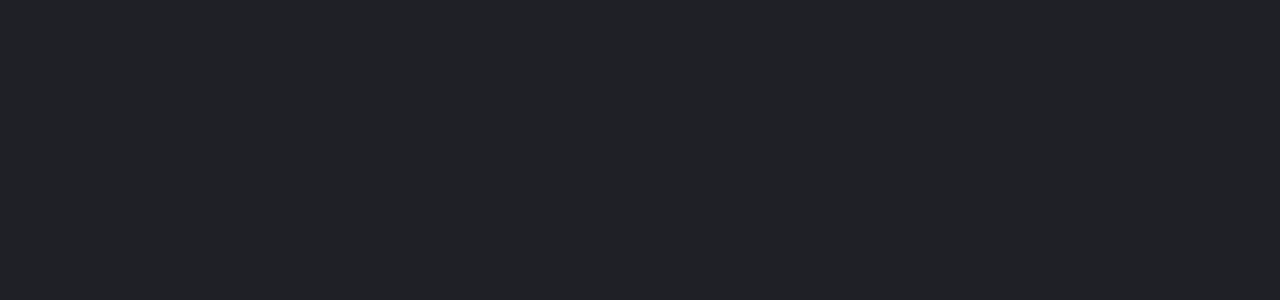
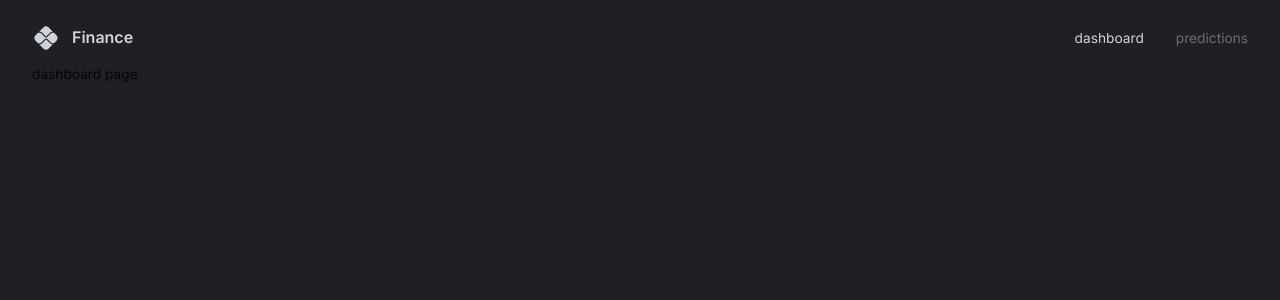
Before and after one commit to markgmz92/AI-Finance-Dashboard, a React (Vite) app: page / in a window 1280 px wide. Shown: the top 300 px of the page. Built offline with nearby package versions, Linux system fonts and the light colour scheme.

Commit message:
Added Navbar and installed react-router-dom

```diff
--- a/src/App.tsx
+++ b/src/App.tsx
@@ -1,5 +1,31 @@
+import { createTheme } from '@mui/material/styles';
+import { useMemo } from 'react';
+import { themeSettings } from './theme';
+import { Box, CssBaseline, ThemeProvider } from '@mui/material';
+import { BrowserRouter, Route, Routes } from 'react-router-dom';
+import Navbar from '@/components/navbar';
+
 function App() {
-  return <div className='app'></div>;
+  const theme = useMemo(() => createTheme(themeSettings), []);
+  return (
+    <div className='app'>
+      <BrowserRouter>
+        <ThemeProvider theme={theme}>
+          <CssBaseline />
+          <Box width='100%' height='100%' padding='1rem 2rem 4rem 2rem'>
+            <Navbar />
+            <Routes>
+              <Route path='/' element={<div>dashboard page</div>} />
+              <Route
+                path='/predictions'
+                element={<div>predictions page</div>}
+              />
+            </Routes>
+          </Box>
+        </ThemeProvider>
+      </BrowserRouter>
+    </div>
+  );
 }
 
 export default App;
--- /dev/null
+++ b/src/components/FlexBetween.tsx
@@ -0,0 +1,10 @@
+import { Box } from '@mui/material';
+import { styled } from '@mui/system';
+
+const FlexBetween = styled(Box)({
+  display: 'flex',
+  justifyContent: 'space-between',
+  alignItems: 'center'
+});
+
+export default FlexBetween;
--- /dev/null
+++ b/src/components/navbar/index.tsx
@@ -0,0 +1,53 @@
+import { useState } from 'react';
+import { Link } from 'react-router-dom';
+import { Box, Typography, useTheme } from '@mui/material';
+import PixIcon from '@mui/icons-material/Pix';
+import FlexBetween from '../FlexBetween';
+
+type Props = {};
+
+const Navbar = (props: Props) => {
+  const { palette } = useTheme();
+  const [selected, setSelected] = useState('dashboard');
+  return (
+    <FlexBetween mb='0.25rem' p='0.5rem 0rem' color={palette.grey[300]}>
+      {/* LEFT SIDE */}
+      <FlexBetween gap='0.75rem'>
+        <PixIcon sx={{ fontSize: '28px' }} />
+        <Typography variant='h4' fontSize='16px'>
+          Finance
+        </Typography>
+      </FlexBetween>
+
+      {/* RIGHT SIDE */}
+      <FlexBetween gap='2rem'>
+        <Box sx={{ '&:hover': { color: palette.primary[100] } }}>
+          <Link
+            to='/'
+            onClick={() => setSelected('dashboard')}
+            style={{
+              color: selected === 'dashboard' ? 'inherit' : palette.grey[700],
+              textDecoration: 'inherit'
+            }}
+          >
+            dashboard
+          </Link>
+        </Box>
+        <Box sx={{ '&:hover': { color: palette.primary[100] } }}>
+          <Link
+            to='/predictions'
+            onClick={() => setSelected('predictions')}
+            style={{
+              color: selected === 'predictions' ? 'inherit' : palette.grey[700],
+              textDecoration: 'inherit'
+            }}
+          >
+            predictions
+          </Link>
+        </Box>
+      </FlexBetween>
+    </FlexBetween>
+  );
+};
+
+export default Navbar;
```
